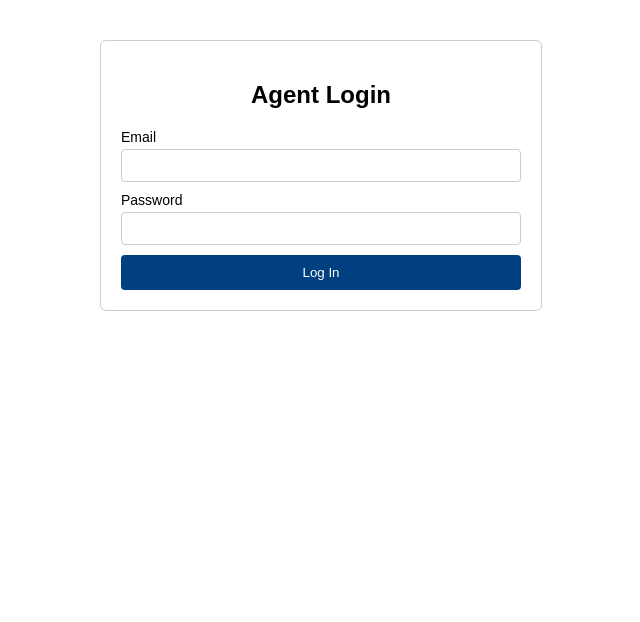
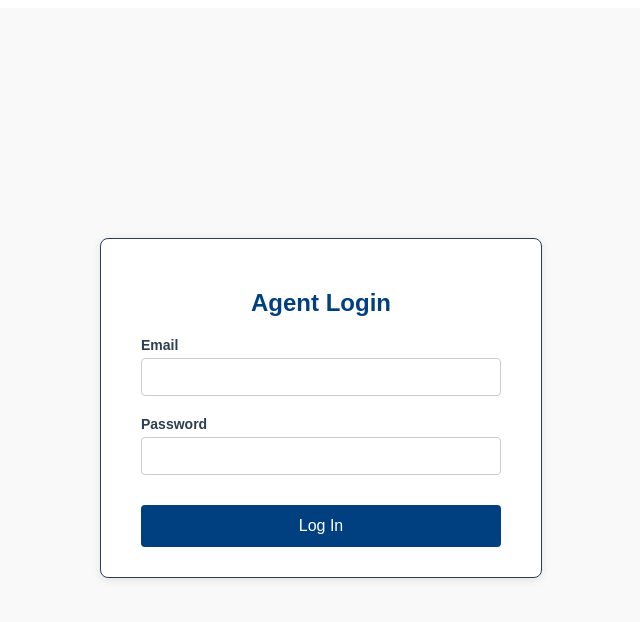
Before and after one commit to loadmill/contact-center-demo, a React (Create React App) app in the folder frontend/: page /agent/login in a window 1280 px wide. Shown: the top 622 px of the page, without its empty margins (319-959 px from the left). Built offline with nearby package versions, Linux system fonts and the light colour scheme.

Commit message:
agent login style

```diff
--- a/frontend/src/AgentLogin.js
+++ b/frontend/src/AgentLogin.js
@@ -30,7 +30,8 @@ function AgentLogin() {
   };
 
   return (
-    <div style={styles.container}>
+    <div style={styles.pageContainer}>
+      <div style={styles.loginBox}>
         <h2 style={styles.title}>Agent Login</h2>
         <form onSubmit={handleLogin} style={styles.form}>
           <label style={styles.label}>
@@ -58,45 +59,62 @@ function AgentLogin() {
           </button>
         </form>
       </div>
+    </div>
   );
 }
 
 const styles = {
-  container: {
-    width: '100%',
-    maxWidth: '400px',
-    margin: '40px auto',
-    padding: '20px',
-    border: '1px solid #ccc',
-    borderRadius: '6px',
+  pageContainer: {
+    backgroundColor: '#f9f9f9',
+    height: '100vh',
+    display: 'flex',
+    justifyContent: 'center',
+    alignItems: 'center',
     fontFamily: 'Arial, sans-serif',
+  },
+  loginBox: {
+    width: '360px',
+    backgroundColor: '#fff',
+    borderRadius: '8px',
+    boxShadow: '0 2px 8px rgba(0, 0, 0, 0.1)',
+    border: '1px solid #2c3e50',
+    padding: '30px 40px',
+    textAlign: 'center',
   },
   title: {
     marginBottom: '20px',
-    textAlign: 'center',
+    color: '#004080',
+    fontSize: '24px',
   },
   form: {
     display: 'flex',
     flexDirection: 'column',
-    gap: '10px',
+    gap: '15px',
+    textAlign: 'left',
   },
   label: {
+    fontSize: '14px',
+    fontWeight: 'bold',
+    color: '#2c3e50',
     display: 'flex',
     flexDirection: 'column',
+    marginBottom: '5px',
+  },
+  input: {
+    marginTop: '5px',
+    padding: '10px',
+    borderRadius: '4px',
+    border: '1px solid #ccc',
     fontSize: '14px',
   },
-  input: {
-    padding: '8px',
-    marginTop: '4px',
-    borderRadius: '4px',
-    border: '1px solid #ccc',
-  },
   button: {
-    padding: '10px',
+    marginTop: '10px',
+    padding: '12px',
     backgroundColor: '#004080',
     color: '#fff',
     border: 'none',
     borderRadius: '4px',
+    fontSize: '16px',
     cursor: 'pointer',
   },
 };
```
Lines whose indentation alone changed are shown as unchanged.
